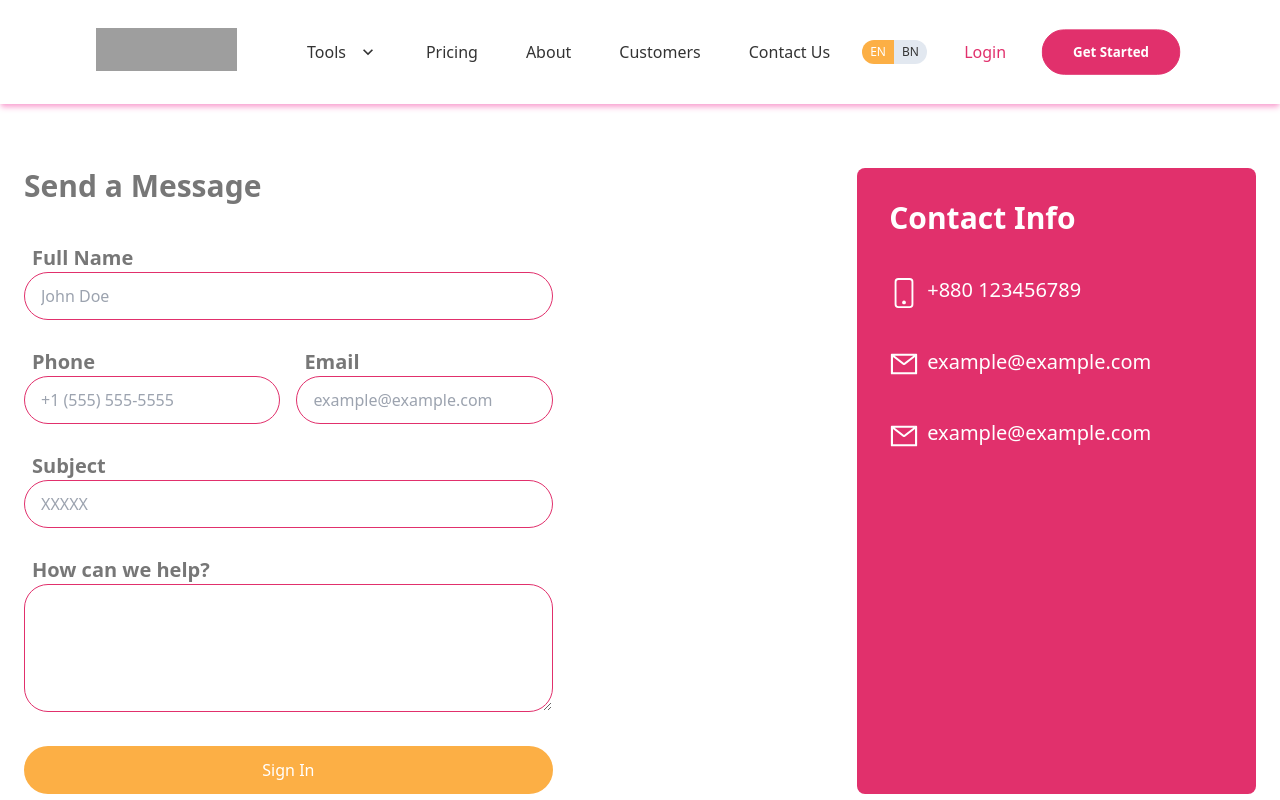
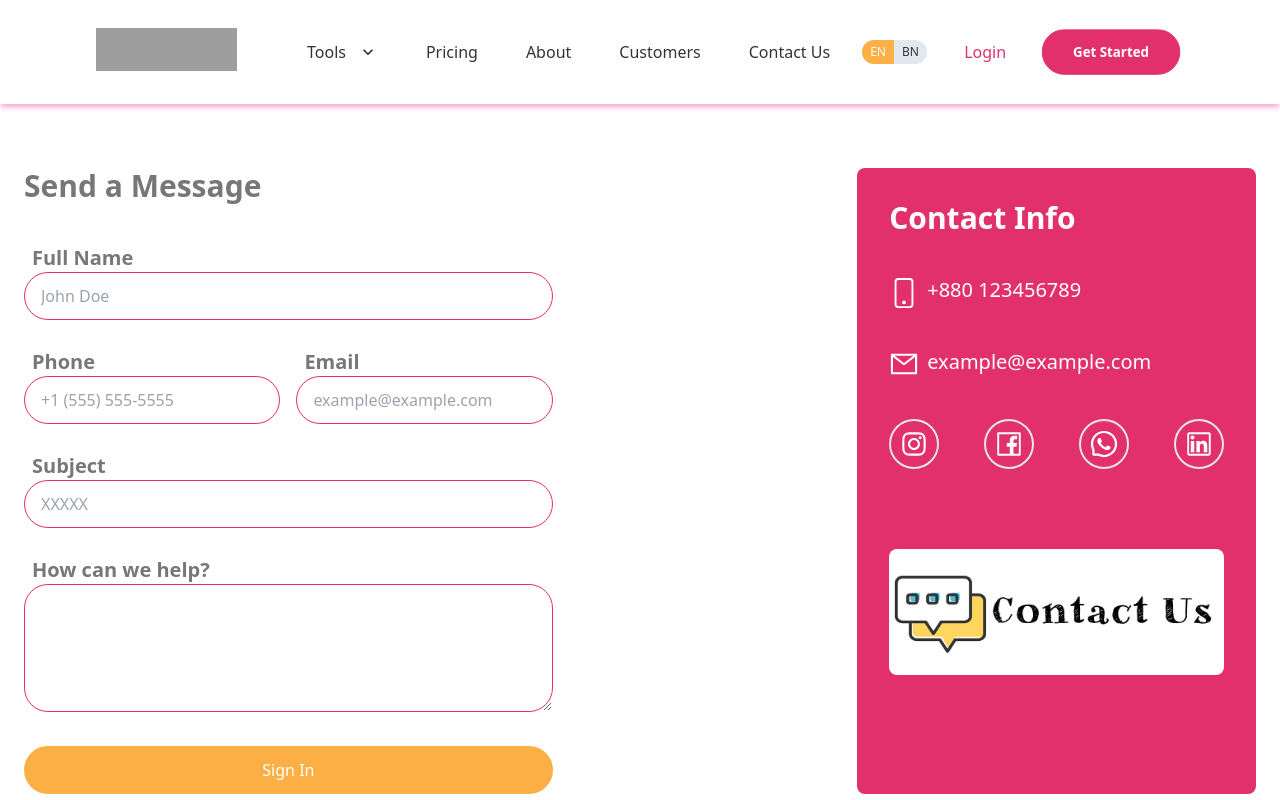
Before and after one commit to jabid-19/BoostMe, a Next.js app: page /contact in a window 1280 px wide. Shown: the top 800 px of the page. Built offline with nearby package versions, Linux system fonts and the light colour scheme.

Commit message:
cleanups and image added

```diff
--- a/components/ContactUs/Main.jsx
+++ b/components/ContactUs/Main.jsx
@@ -1,19 +1,52 @@
+import Image from 'next/image'
 import React from 'react'
 import { useForm } from 'react-hook-form'
-import { AiOutlineMail } from 'react-icons/ai'
+import {
+  AiOutlineFacebook,
+  AiOutlineInstagram,
+  AiOutlineLinkedin,
+  AiOutlineMail,
+  AiOutlineWhatsApp,
+} from 'react-icons/ai'
 import { BsPhone } from 'react-icons/bs'
+import Contact from '../../public/contact-us/contact.png'
 const ContactUsMain = () => {
   const {
     register,
     handleSubmit,
     formState: { errors },
   } = useForm()
-
+  const socialMediaLinks = [
+    {
+      key: 1,
+      title: 'instagram',
+      icon: <AiOutlineInstagram className="inline-block" size={30} />,
+      link: 'https://www.instagram.com/',
+    },
+    {
+      key: 2,
+      title: 'facebook',
+      icon: <AiOutlineFacebook className="inline-block" size={30} />,
+      link: 'https://www.facebook.com/',
+    },
+    {
+      key: 3,
+      title: 'whatsapp',
+      icon: <AiOutlineWhatsApp className="inline-block" size={30} />,
+      link: 'https://web.whatsapp.com/',
+    },
+    {
+      key: 4,
+      title: 'linkedin',
+      icon: <AiOutlineLinkedin className="inline-block" size={30} />,
+      link: 'https://www.linkedin.com/',
+    },
+  ]
   const onSubmit = (data) => {
     console.log(data)
   }
   return (
-    <div className="relative w-full">
+    <div className="relative w-full mb-20 lg:mb-0">
       <div className="w-auto mx-6 mt-12 lg:min-h-[85vh] lg:mt-16 2xl:w-[1400px] 2xl:mx-auto">
         <div className="flex flex-col w-full gap-10 lg:flex-row">
           <div className="w-[90%] mx-auto flex flex-col justify-center item-center lg:w-2/3 ">
@@ -104,11 +137,23 @@ const ContactUsMain = () => {
                 example@example.com
               </a>
             </div>
-            <div className="text-white mt-10">
-              <AiOutlineMail className="inline-block mr-2" size={30} />
-              <a href="mailto:example@example.com" className="text-xl">
-                example@example.com
-              </a>
+            <div className="text-white mt-10 flex justify-between items-center">
+              {socialMediaLinks.map((socialMedia) => (
+                <div className="border-2 p-1 rounded-full md:p-2" key={socialMedia.key}>
+                  <a href={socialMedia.link} target="_blank" rel="noreferrer">
+                    {socialMedia.icon}
+                  </a>
+                </div>
+              ))}
+            </div>
+            <div className="mt-20">
+              <Image
+                src={Contact}
+                alt="BoostMe Contact Image"
+                width={400}
+                height={150}
+                className="rounded-lg"
+              />
             </div>
           </div>
         </div>
```
Also changed, not shown: public/contact-us/contact.png (added).
